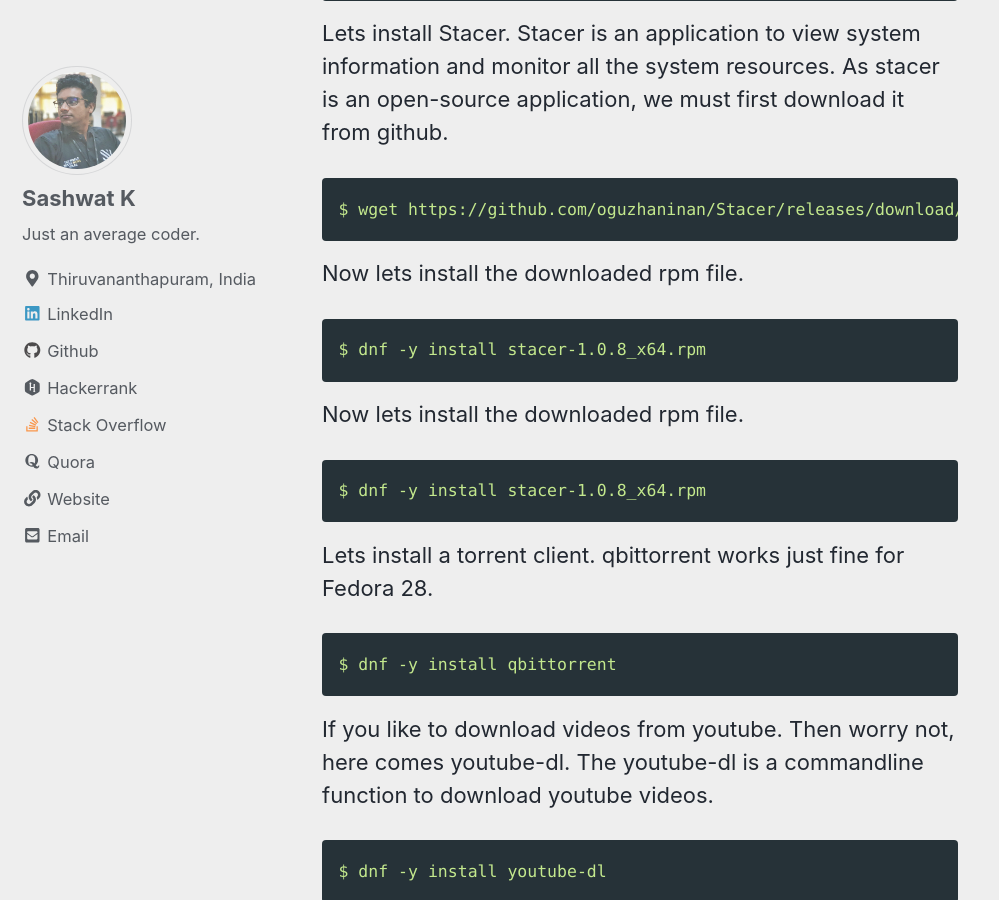
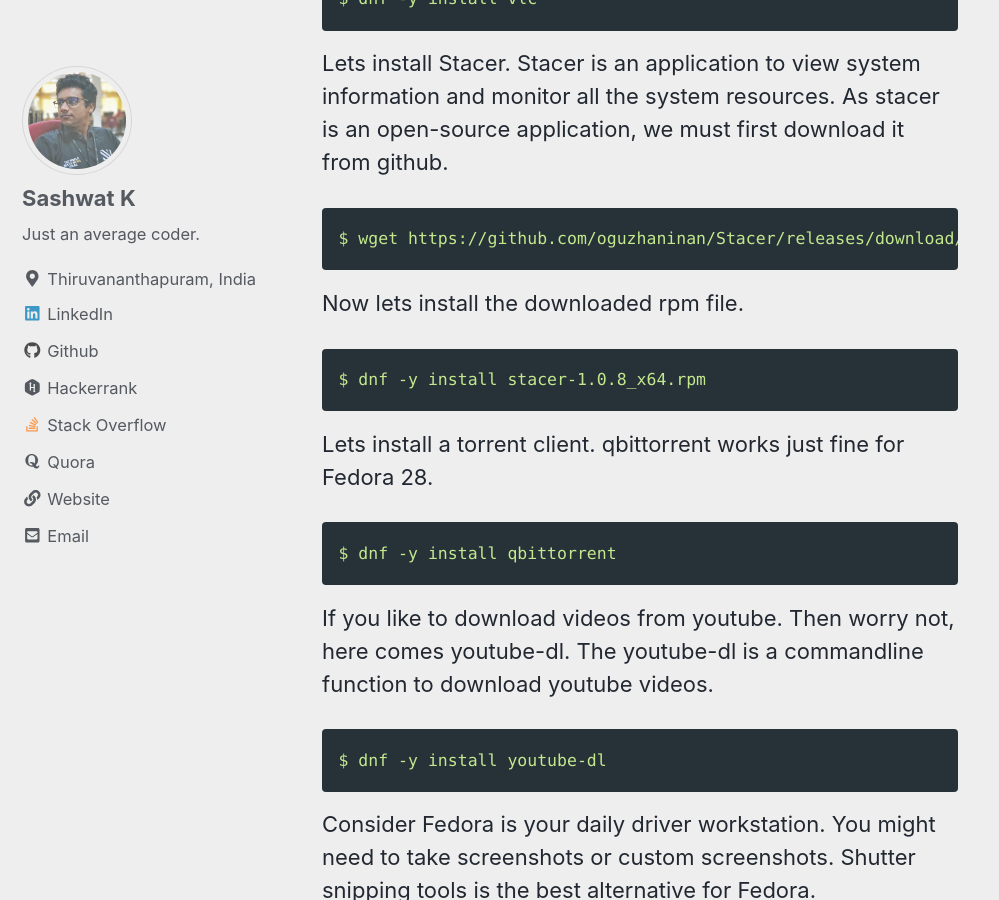
Before and after one commit to theonlyakhil/blog, a Jekyll site: the page built from _posts/2018-09-27-things-to-do-after-installing-fedora-28.md, in a window 1280 px wide and 900 px high, scrolled down 2520 px. Shown: the whole window, without its empty margins (0-999 px from the left). Built offline with Jekyll 4.4.1, drawn with Linux system fonts in a browser that asks for light colours; cached includes are drawn as plain includes; nearby versions of some CDN libraries; comment, search, counter and statistics services are not loaded; some of the changed text lies outside the part shown.

Commit message:
Fixed bug in blog: things to do after installing fedora 28

````diff
--- a/_posts/2018-09-27-things-to-do-after-installing-fedora-28.md
+++ b/_posts/2018-09-27-things-to-do-after-installing-fedora-28.md
@@ -70,12 +71,6 @@
 
 ```yaml
 $ wget https://github.com/oguzhaninan/Stacer/releases/download/v1.0.8/stacer-1.0.8_x64.rpm
-```
-
-Now lets install the downloaded rpm file.
-
-```yaml
-$ dnf -y install stacer-1.0.8_x64.rpm
 ```
 
 Now lets install the downloaded rpm file.
````
Also changed, not shown: other parts of _posts/2018-09-27-things-to-do-after-installing-fedora-28.md (+1 -0 lines), 3 other files.
